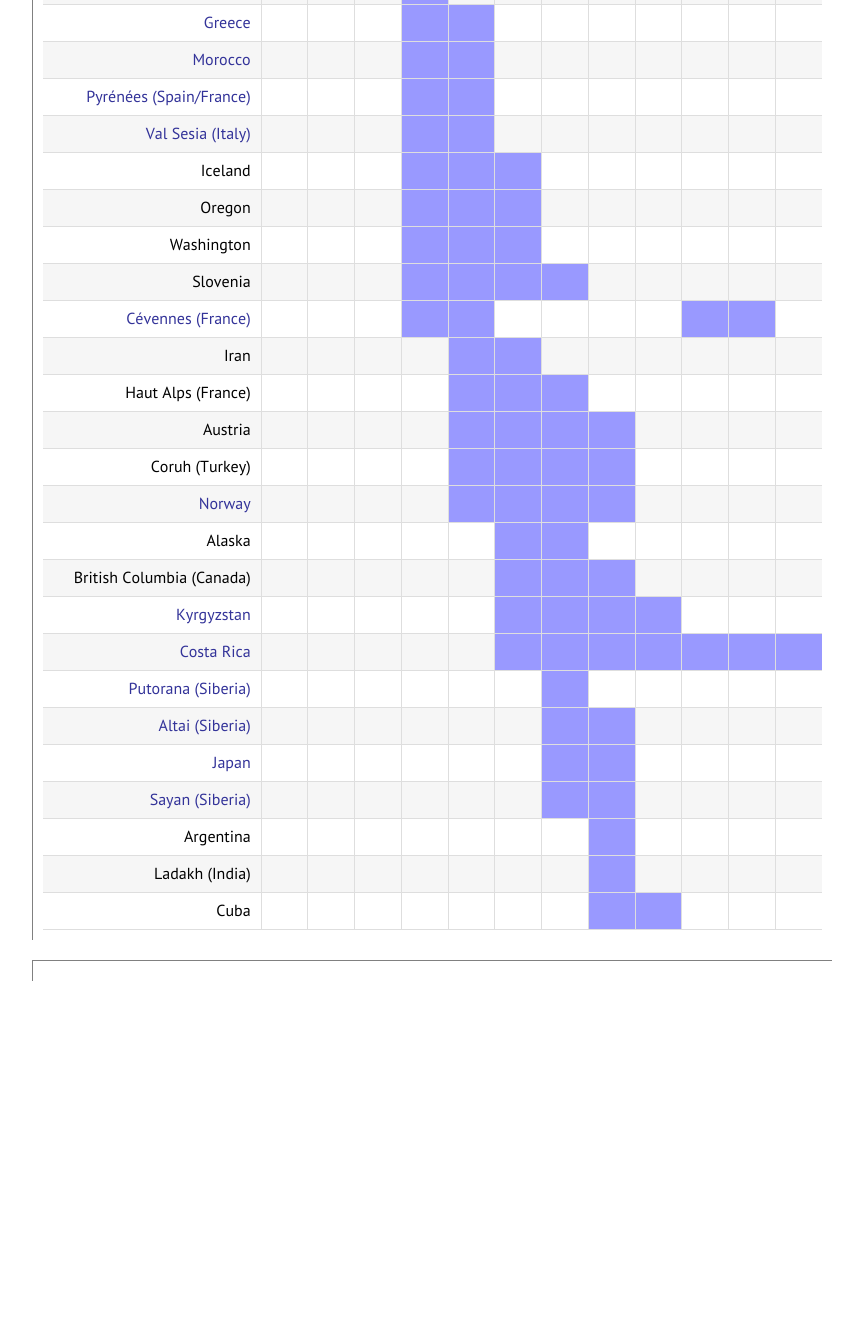
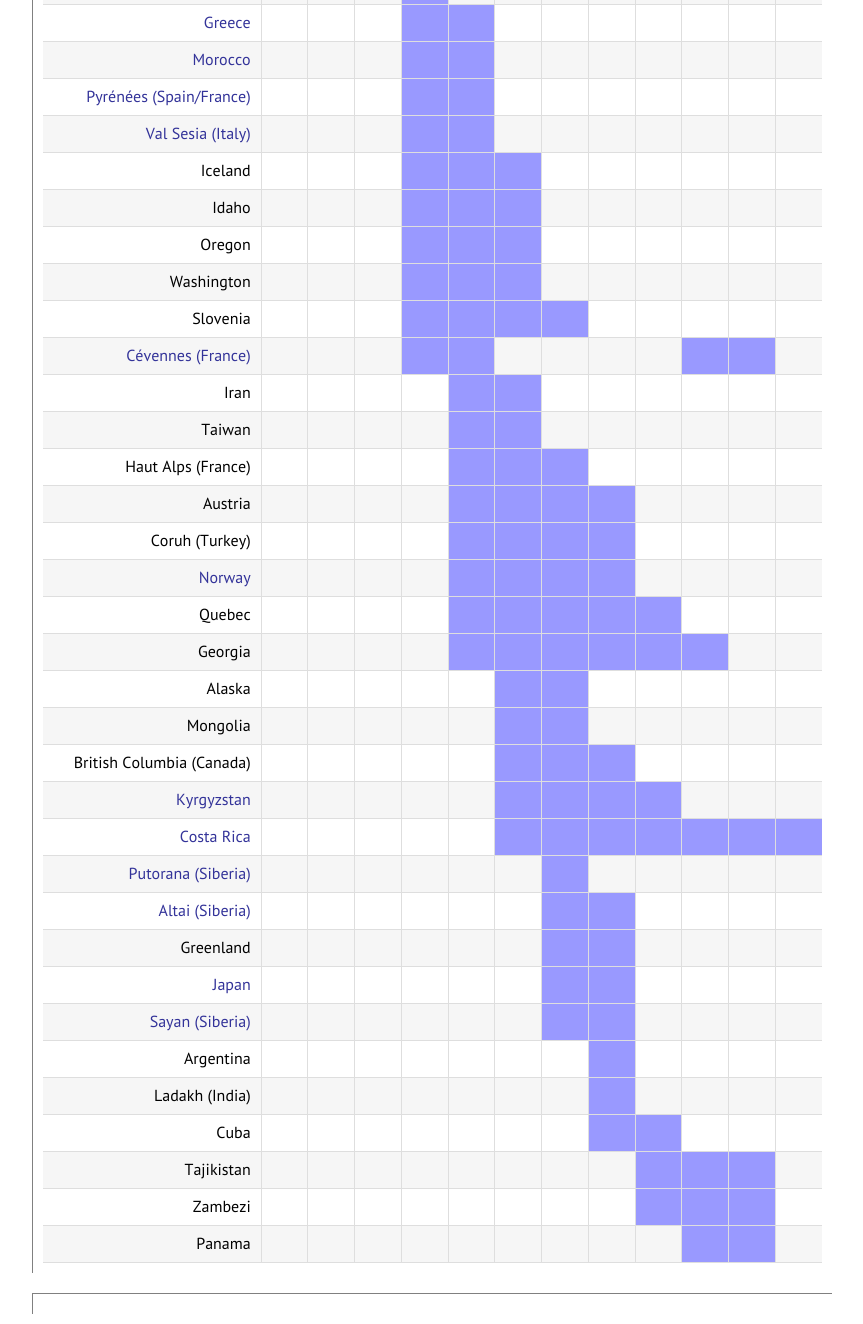
Before and after one commit to robtuley/world.rainchasers.com, a PHP site: page / in a window 1280 px wide. Shown: the part 617-1941 px from the top of the page, without its empty margins (138-1001 px from the left). Before the commit the page ends 1598 px from the top, so only its background shows below. Run offline with PHP 8.4, Linux system fonts and the light colour scheme; some libraries are stand-ins or nearby versions.

Commit message:
Added new season data from thread on UKRGB

```diff
--- a/index.php
+++ b/index.php
@@ -99,12 +99,12 @@ $fb_img = 'http://'.$_SERVER['HTTP_HOST'].'/fb'.$fb_img.'.png';
   <li><span data-season=8,9>Cuba</span></li>
   <!--<li>Ecuador</li>-->
   <!--<li>Galicia</li>-->
-  <!--<li>Georgia</li>-->
+  <li><span data-season=5,6,7,8,9,10>Georgia</span></li>
   <li><a href=greece data-season=4,5>Greece</a></li>
-  <!--<li>Greenland</li>-->
+  <li><span data-season=7,8>Greenland</a></li>
   <li><span title=France data-season=5,6,7>Haut Alps</span></li>
   <li><span data-season=4,5,6>Iceland</span></li>
-  <!--<li>Idaho</li>-->
+  <li><span data-season=4,5,6>Idaho</span></li>
   <li><span data-season=5,6>Iran</span></li>
   <li><a href=ireland data-season=1,2,3,4,10,11,12>Ireland</a></li>
   <li><a href=japan data-season=7,8>Japan</a></li>
@@ -115,29 +115,31 @@ $fb_img = 'http://'.$_SERVER['HTTP_HOST'].'/fb'.$fb_img.'.png';
   <li><span title=India data-season=8>Ladakh</span></li>
   <!--<li>Madagascar</li>-->
   <li><span data-season=1,2,3,11,12>Mexico</span></li>
+  <li><span data-season=6,7>Mongolia</span></li>
   <li><a href=morocco data-season=4,5>Morocco</a></li>
   <li><a href=nepal data-season=3,4,10,11,12>Nepal</a></li>
   <li><a href=new-zealand data-season=1,2,3,4,11,12>New Zealand</a></li>
   <li><a href=norway data-season=5,6,7,8>Norway</a></li>
   <li><span data-season=4,5,6>Oregon</span></li>
-  <!--<li>Panama</li>-->
+  <li><span data-season=10,11>Panama</span></li>
   <!--<li>Papua New Guinea</li>-->
   <li><a href=peru data-season=2,3,4,5,6,7,8>Peru</a></li>
   <li><a href=portugal data-season=1,2,3,4,11,12>Portugal</a></li>
   <li><a href=putorana title=Siberia data-season=7>Putorana</a></li>
   <li><a href=pyrenees title=Spain/France data-season=4,5>Pyrénées</a></li>
-  <!--<li>Quebec</li>-->
+  <li><span data-season=5,6,7,8,9>Quebec</span></li>
   <li><a href=sayan title=Siberia data-season=7,8>Sayan</a></li>
   <li><span data-season=4,5,6,7>Slovenia</span></li>
   <!--<li>South Africa</li>-->
   <!--<li>Sweden</li>-->
-  <!--<li>Taiwan</li>-->
+  <li><span data-season=5,6>Taiwan</span></li>
+  <li><span data-season=9,10,11>Tajikistan</span></li>
   <li><span data-season=1,2,3,4,5,6,7,8,9,10,11,12>Uganda</span></li>
   <li><span data-season=1,2,3,4,10,11,12>UK</span></li>
   <li><a href=val-sesia title=Italy data-season=4,5>Val Sesia</a></li>
   <!--<li>Vietnam</li>-->
   <li><span data-season=4,5,6>Washington</span></li>
-  <!--<li>Zambezi</li>-->
+  <li><span data-season=9,10,11>Zambezi</a></li>
 </ul>
 </nav>
 <script>
```
Also changed, not shown: src/pyrenees.md (+1 -1 lines).
